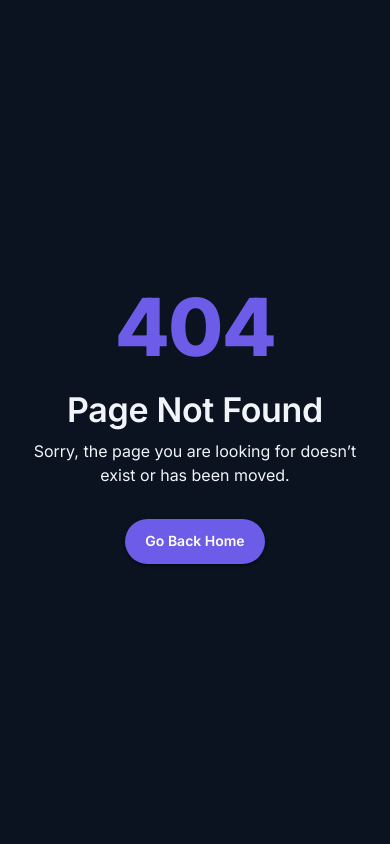
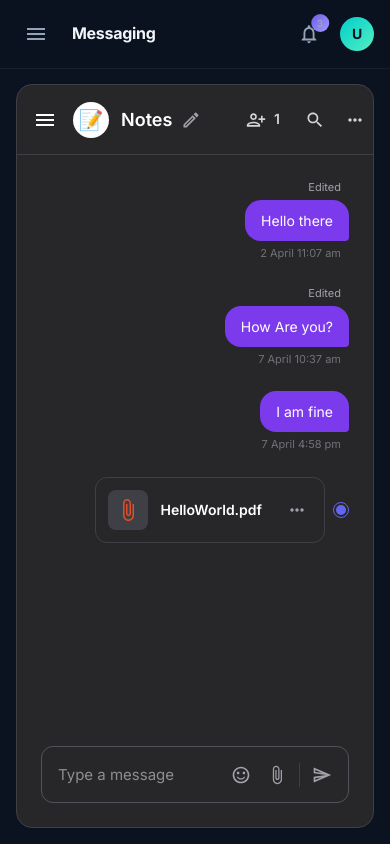
Before and after one commit to Rudraksh-2025/OfficeOS, a React (Vite) app in the folder frontend/: page /home/messaging in a window 390 px wide. Before the commit this address had no page. Built offline with nearby package versions, Linux system fonts and the light colour scheme; sample sign-in values are in the browser's storage.

Commit message:
responsive design

```diff
--- a/frontend/src/App.jsx
+++ b/frontend/src/App.jsx
@@ -72,7 +72,7 @@ function App() {
       ),
       children: [
         { path: "", element: <Home /> },
-        { path: "messages", element: <Message /> },
+        { path: "messaging", element: <Message /> },
         // {
         //   path: "find",
         //   children: [
--- a/frontend/src/components/messaging/LeftSideBar.jsx
+++ b/frontend/src/components/messaging/LeftSideBar.jsx
@@ -11,6 +11,9 @@ const SidebarContainer = styled(Box)(({ theme }) => ({
     display: 'flex',
     flexDirection: 'column',
     paddingRight: theme.spacing(2),
+    [theme.breakpoints.down('sm')]: {
+        padding: '20px 10px',
+    }
 }));
 const IconBtnItem = styled(IconButton)(({ theme }) => ({
     border: '1px solid #3F3F46',
--- a/frontend/src/components/messaging/RightSide.jsx
+++ b/frontend/src/components/messaging/RightSide.jsx
@@ -1,9 +1,9 @@
 import { useState } from 'react'
 import {
-    Box, Typography, Avatar, IconButton, InputBase, Button,
+    Box, Typography, Avatar, IconButton, InputBase, Button, Drawer
 } from '@mui/material';
 import { styled } from '@mui/material/styles';
-
+import MenuIcon from '@mui/icons-material/Menu';
 import EditOutlinedIcon from '@mui/icons-material/EditOutlined';
 import SearchIcon from '@mui/icons-material/Search';
 import PersonAddAltIcon from '@mui/icons-material/PersonAddAlt';
@@ -74,8 +74,9 @@ const MessageBubble = styled(Box)(({ theme }) => ({
 }));
 
 
-const RightSide = () => {
+const RightSide = ({ isMobile, toggleDrawer }) => {
     // const [tabValue, setTabValue] = useState(0);
+
     return (
         <>
             <ChatArea>
@@ -84,12 +85,19 @@ const RightSide = () => {
                     display: 'flex',
                     alignItems: 'center',
                     justifyContent: 'space-between',
-                    px: 3,
+                    px: { xs: 0, md: 3 },
                     borderBottom: '1px solid #3F3F46',
                     minHeight: '70px',
                     position: 'relative'
                 }}>
                     <Box sx={{ display: 'flex', alignItems: 'center', width: '25%' }}>
+                        {isMobile && (
+                            <Box sx={{ display: 'flex', alignItems: 'center', p: 1 }}>
+                                <IconButton onClick={toggleDrawer} sx={{ color: '#fff' }}>
+                                    <MenuIcon />
+                                </IconButton>
+                            </Box>
+                        )}
                         <Avatar sx={{ width: 36, height: 36, mr: 1.5, bgcolor: '#fff' }}>📝</Avatar>
                         <Typography sx={{ fontSize: '18px', fontWeight: 600, color: '#FFF' }}>Notes</Typography>
                         <IconButton size="small" sx={{ ml: 0.5, color: '#A1A1AA' }}>
--- a/frontend/src/pages/messaging/Message.jsx
+++ b/frontend/src/pages/messaging/Message.jsx
@@ -1,18 +1,43 @@
 import {
-    Box
+    Box, IconButton, Drawer
 } from '@mui/material';
+
+import { useTheme } from '@mui/material/styles';
+import useMediaQuery from '@mui/material/useMediaQuery';
+import { useState } from 'react';
 import LeftSideBar from '../../components/messaging/LeftSideBar';
 import RightSide from '../../components/messaging/RightSide';
 
 const Message = () => {
+    const theme = useTheme();
+    const isMobile = useMediaQuery(theme.breakpoints.down('sm'));
+
+    const [open, setOpen] = useState(false);
+
+    const toggleDrawer = () => {
+        setOpen(!open);
+    };
     return (
         <Box sx={{
             display: 'flex',
             height: 'calc(100vh - 100px)',
             color: '#F1F5F9'
         }}>
-            <LeftSideBar />
-            <RightSide />
+
+            {isMobile && (
+                <Drawer
+                    anchor="left"
+                    open={open}
+                    onClose={toggleDrawer}
+                    PaperProps={{
+                        sx: { width: 250 }
+                    }}
+                >
+                    <LeftSideBar />
+                </Drawer>
+            )}
+            {!isMobile && <LeftSideBar />}
+            <RightSide isMobile={isMobile} toggleDrawer={toggleDrawer} />
         </Box>
     );
 };
```
